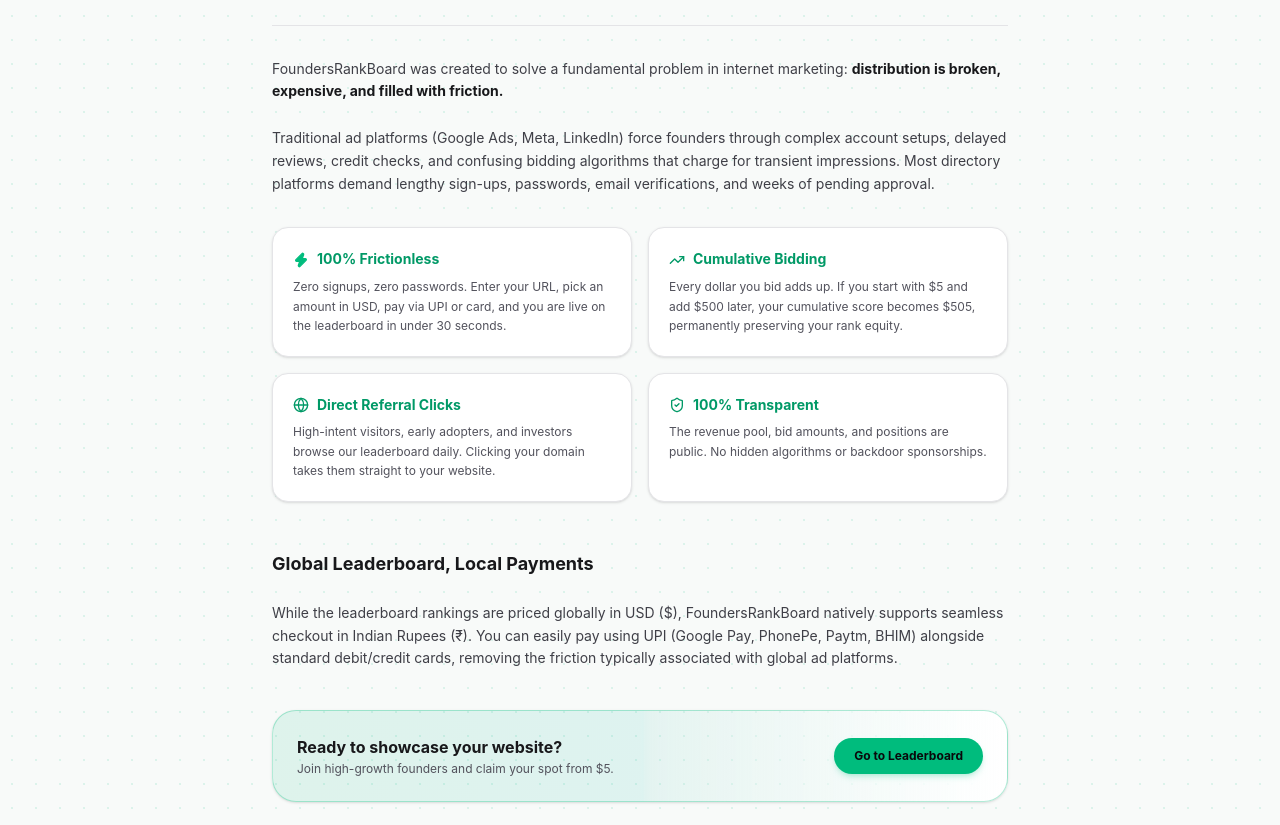
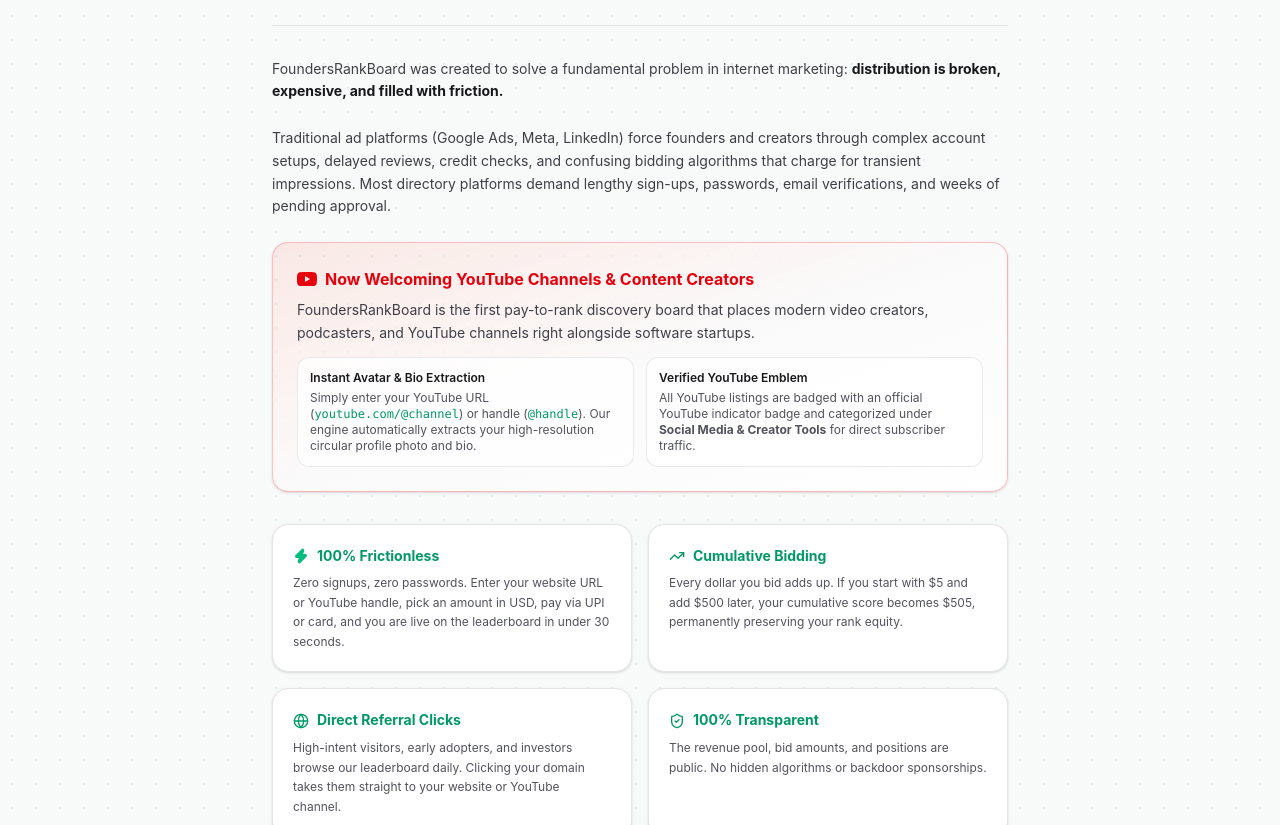
Before and after one commit to 789Abhi/FoundersRankBoard, a Next.js app: page /about in a window 1280 px wide. Shown: the part 260-1085 px from the top of the page. Built offline with nearby package versions, Linux system fonts and the light colour scheme.

Commit message:
feat: enhance About and FAQ pages to support YouTube channels and creators, update payment descriptions, and improve UI elements

```diff
--- a/src/app/about/page.tsx
+++ b/src/app/about/page.tsx
@@ -50,7 +50,7 @@
           About <span className="text-emerald-600 dark:text-emerald-400">FoundersRankBoard</span>
         </h1>
         <p className="mt-2 text-sm text-zinc-600 dark:text-zinc-400 leading-relaxed">
-          The frictionless, algorithmic marketing board designed for founders, indie builders, and innovative tech products.
+          The frictionless, algorithmic marketing board designed for founders, indie builders, YouTube creators, and innovative digital brands.
         </p>
 
         {/* Narrative Section */}
@@ -60,8 +60,31 @@
           </p>
 
           <p>
-            Traditional ad platforms (Google Ads, Meta, LinkedIn) force founders through complex account setups, delayed reviews, credit checks, and confusing bidding algorithms that charge for transient impressions. Most directory platforms demand lengthy sign-ups, passwords, email verifications, and weeks of pending approval.
+            Traditional ad platforms (Google Ads, Meta, LinkedIn) force founders and creators through complex account setups, delayed reviews, credit checks, and confusing bidding algorithms that charge for transient impressions. Most directory platforms demand lengthy sign-ups, passwords, email verifications, and weeks of pending approval.
           </p>
+
+          {/* Dedicated Creator & YouTube Channels Showcase Box */}
+          <div className="rounded-2xl border border-red-500/30 bg-gradient-to-br from-red-500/10 via-zinc-50 to-white dark:via-[#0c140f] dark:to-[#080d09] p-5 sm:p-6 my-6 shadow-sm">
+            <div className="flex items-center gap-2 text-red-600 dark:text-red-400 font-bold text-base mb-2">
+              <svg viewBox="0 0 24 24" fill="currentColor" className="w-5 h-5 text-red-600 dark:text-red-400 flex-shrink-0">
+                <path d="M23.498 6.186a3.016 3.016 0 0 0-2.122-2.136C19.505 3.545 12 3.545 12 3.545s-7.505 0-9.377.505A3.017 3.017 0 0 0 .502 6.186C0 8.07 0 12 0 12s0 3.93.502 5.814a3.016 3.016 0 0 0 2.122 2.136c1.871.505 9.376.505 9.376.505s7.505 0 9.377-.505a3.015 3.015 0 0 0 2.122-2.136C24 15.93 24 12 24 12s0-3.93-.502-5.814zM9.545 15.568V8.432L15.818 12l-6.273 3.568z"/>
+              </svg>
+              <span>Now Welcoming YouTube Channels &amp; Content Creators</span>
+            </div>
+            <p className="text-xs sm:text-sm text-zinc-700 dark:text-zinc-300 leading-relaxed mb-3">
+              FoundersRankBoard is the first pay-to-rank discovery board that places modern video creators, podcasters, and YouTube channels right alongside software startups.
+            </p>
+            <div className="grid grid-cols-1 sm:grid-cols-2 gap-3 text-xs text-zinc-600 dark:text-zinc-400">
+              <div className="rounded-xl bg-white/80 dark:bg-[#121c15] p-3 border border-zinc-200/80 dark:border-[#1a2d20]">
+                <div className="font-semibold text-zinc-900 dark:text-white mb-1">Instant Avatar &amp; Bio Extraction</div>
+                Simply enter your YouTube URL (<code className="text-emerald-600 dark:text-emerald-400 font-mono">youtube.com/@channel</code>) or handle (<code className="text-emerald-600 dark:text-emerald-400 font-mono">@handle</code>). Our engine automatically extracts your high-resolution circular profile photo and bio.
+              </div>
+              <div className="rounded-xl bg-white/80 dark:bg-[#121c15] p-3 border border-zinc-200/80 dark:border-[#1a2d20]">
+                <div className="font-semibold text-zinc-900 dark:text-white mb-1">Verified YouTube Emblem</div>
+                All YouTube listings are badged with an official YouTube indicator badge and categorized under <strong>Social Media &amp; Creator Tools</strong> for direct subscriber traffic.
+              </div>
+            </div>
+          </div>
 
           {/* Core Pillars */}
           <div className="grid grid-cols-1 sm:grid-cols-2 gap-4 my-8">
@@ -71,7 +94,7 @@
                 <span>100% Frictionless</span>
               </div>
               <p className="text-xs text-zinc-600 dark:text-zinc-400 leading-relaxed">
-                Zero signups, zero passwords. Enter your URL, pick an amount in USD, pay via UPI or card, and you are live on the leaderboard in under 30 seconds.
+                Zero signups, zero passwords. Enter your website URL or YouTube handle, pick an amount in USD, pay via UPI or card, and you are live on the leaderboard in under 30 seconds.
               </p>
             </div>
 
@@ -91,7 +114,7 @@
                 <span>Direct Referral Clicks</span>
               </div>
               <p className="text-xs text-zinc-600 dark:text-zinc-400 leading-relaxed">
-                High-intent visitors, early adopters, and investors browse our leaderboard daily. Clicking your domain takes them straight to your website.
+                High-intent visitors, early adopters, and investors browse our leaderboard daily. Clicking your domain takes them straight to your website or YouTube channel.
               </p>
             </div>
 
@@ -114,9 +137,9 @@
           {/* CTA Box */}
           <div className="rounded-3xl border border-emerald-500/30 bg-gradient-to-r from-emerald-500/10 via-teal-500/10 to-white dark:to-[#0c140f] p-6 text-center sm:text-left sm:flex sm:items-center sm:justify-between mt-10 shadow-sm">
             <div>
-              <h3 className="text-base font-bold text-zinc-900 dark:text-white">Ready to showcase your website?</h3>
+              <h3 className="text-base font-bold text-zinc-900 dark:text-white">Ready to showcase your website or channel?</h3>
               <p className="text-xs text-zinc-600 dark:text-zinc-400 mt-0.5">
-                Join high-growth founders and claim your spot from $5.
+                Join high-growth founders and creators to claim your spot from $5.
               </p>
             </div>
             <Link
--- a/src/app/faq/page.tsx
+++ b/src/app/faq/page.tsx
@@ -41,6 +41,11 @@
       num: "06",
       title: "How do payments work?",
       desc: "Payments are securely processed via Razorpay natively in Indian Rupees (INR) at real-time exchange rates. We support all major Credit/Debit Cards, UPI (GPay, PhonePe), and NetBanking.",
+    },
+    {
+      num: "07",
+      title: "Can I list my YouTube channel or podcast?",
+      desc: "Yes! FoundersRankBoard natively supports YouTube channels and creator profiles. Just enter your YouTube link (e.g. youtube.com/@channel) or handle (e.g. @channel). Our system automatically extracts your official high-res circular profile photo, bio, and adds a verified YouTube badge to your leaderboard card under 'Social Media & Creator Tools'.",
     },
   ];
 
--- a/src/app/layout.tsx
+++ b/src/app/layout.tsx
@@ -58,7 +58,7 @@
     canonical: "https://foundersrankboard.com",
   },
   verification: {
-    google: "google2c583da9c5172027",
+    google: "YwFGEl8S9-CJ0h7xMTi8GVkSFzH1CLMugcLTyN5vYIk",
   },
   icons: {
     icon: "/icon.svg",
@@ -108,7 +108,10 @@
           dangerouslySetInnerHTML={{ __html: JSON.stringify(jsonLd) }}
         />
       </head>
-      <body className="min-h-screen bg-[#f8faf9] text-zinc-900 dark:bg-[#060907] dark:text-zinc-100 antialiased selection:bg-emerald-500 selection:text-zinc-950 transition-colors duration-200">
+      <body
+        className="min-h-screen bg-[#f8faf9] text-zinc-900 dark:bg-[#060907] dark:text-zinc-100 antialiased selection:bg-emerald-500 selection:text-zinc-950 transition-colors duration-200"
+        suppressHydrationWarning
+      >
         <ThemeProvider>
           {children}
         </ThemeProvider>
--- a/src/components/Navbar.tsx
+++ b/src/components/Navbar.tsx
@@ -94,6 +94,7 @@
           {/* List Domain CTA */}
           <button
             onClick={onOpenSubmit}
+            suppressHydrationWarning
             className="inline-flex items-center gap-1 rounded-full bg-emerald-500 hover:bg-emerald-400 active:scale-95 px-2.5 sm:px-4 py-1.5 sm:py-2 text-[11px] sm:text-xs font-bold text-zinc-950 shadow-md shadow-emerald-500/20 transition-all flex-shrink-0 whitespace-nowrap"
           >
             <Plus className="h-3 w-3 sm:h-3.5 sm:w-3.5 stroke-[3]" />
@@ -104,6 +105,7 @@
           {/* Mobile Menu Hamburger */}
           <button
             onClick={() => setMobileMenuOpen(!mobileMenuOpen)}
+            suppressHydrationWarning
             className="flex h-7 w-7 sm:h-8 sm:w-8 md:hidden items-center justify-center rounded-xl border border-zinc-200 dark:border-[#223526] bg-zinc-100 dark:bg-[#0c140f] text-zinc-700 dark:text-zinc-300 hover:text-emerald-600 dark:hover:text-emerald-400 transition"
             aria-label="Toggle Navigation Menu"
           >
```
Also changed, not shown: src/components/CleanHero.tsx (+23 -15 lines).
